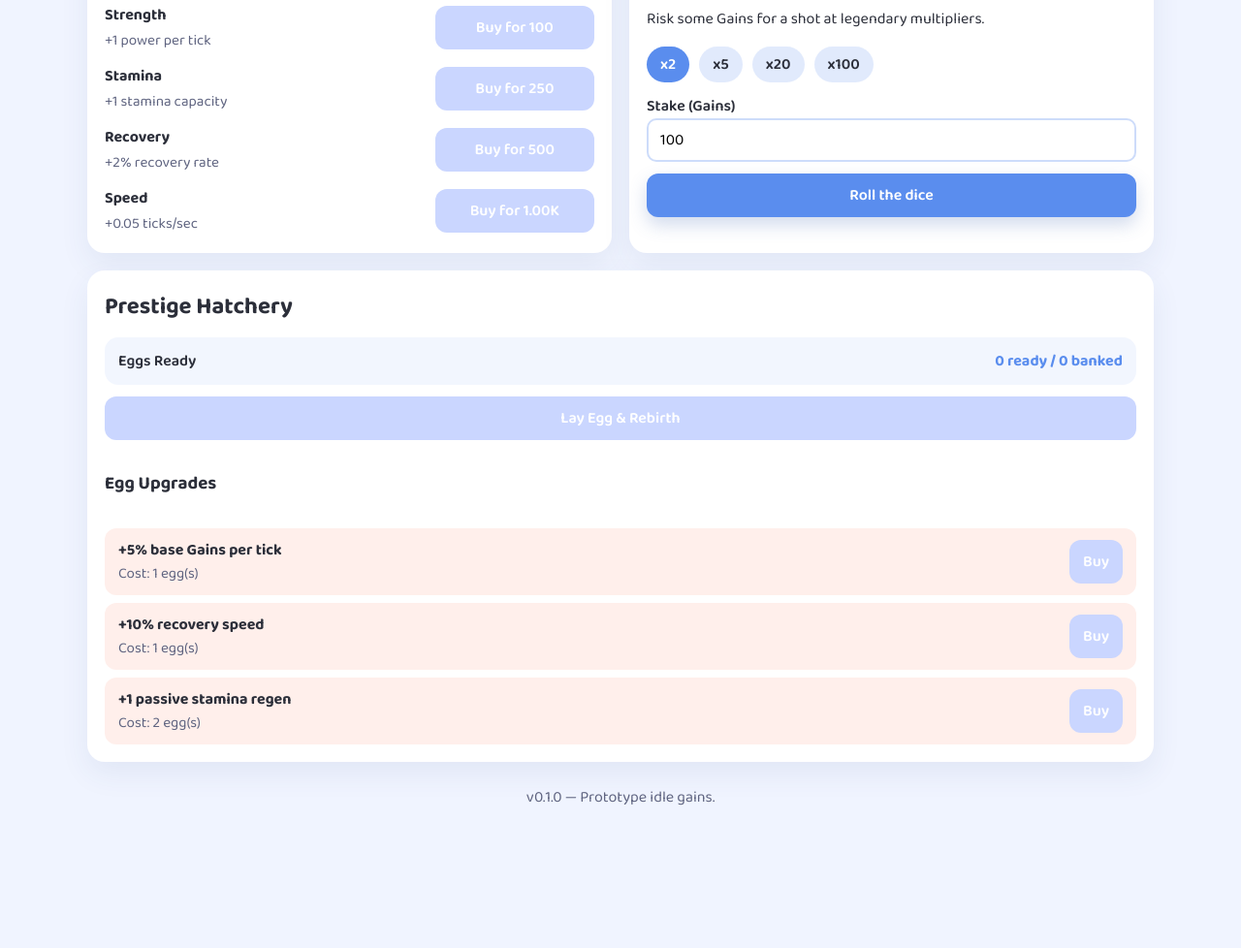
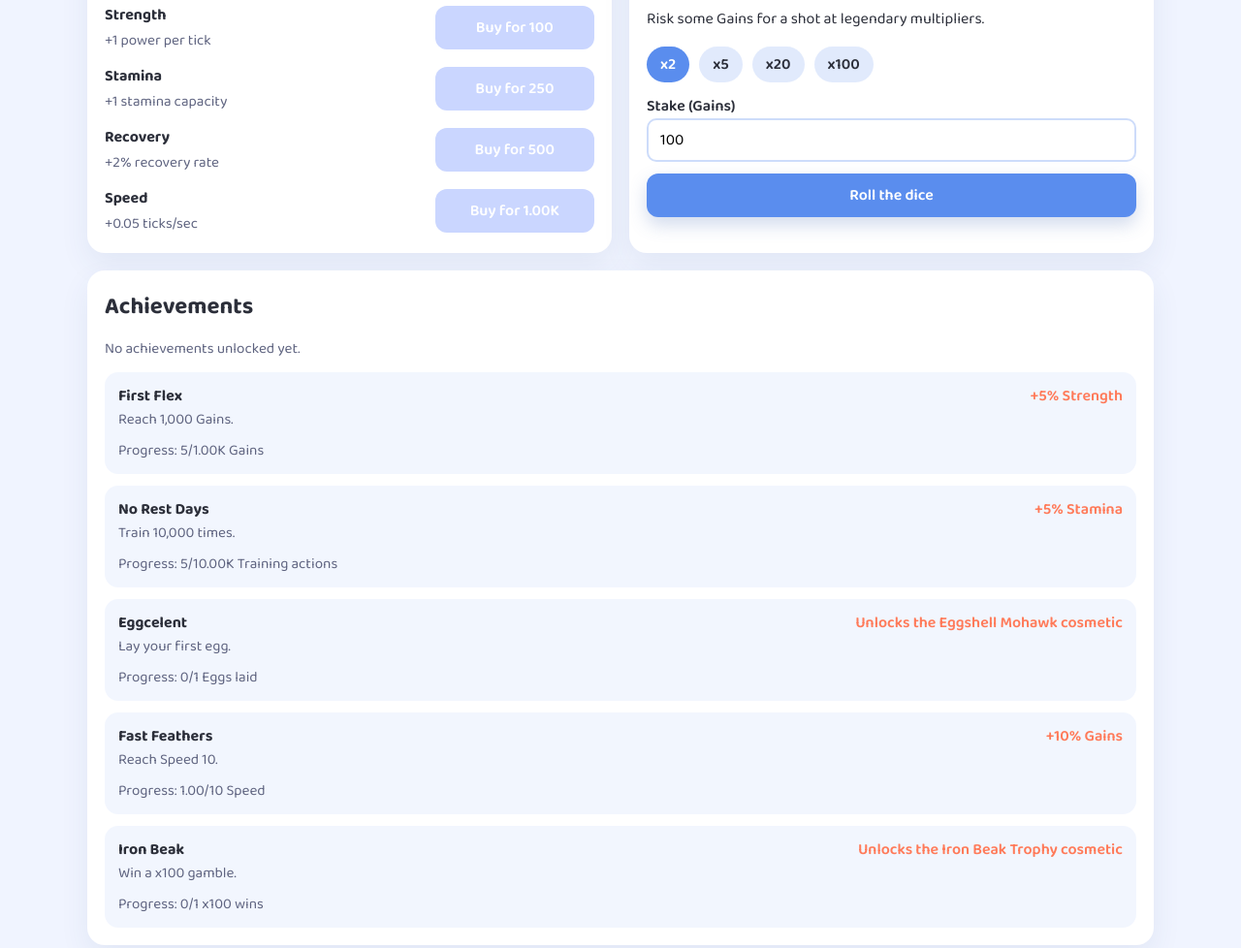
Before and after one commit to prebenjor/HowToTrainYourBird, a plain HTML site: page src/index.html in a window 1280 px wide. Shown: the part 806-1784 px from the top of the page at 97% size. Before the commit the page ends 1665 px from the top, so only its background shows below. Drawn offline with Linux system fonts and the light colour scheme.

Commit message:
Add achievements system and balance stat scaling

```diff
--- a/src/index.html
+++ b/src/index.html
@@ -251,6 +251,75 @@
         font-weight: 700;
       }
 
+      .achievement-grid {
+        display: grid;
+        gap: 12px;
+      }
+
+      .achievement-row {
+        border-radius: 14px;
+        background: rgba(90, 141, 238, 0.08);
+        padding: 12px 14px;
+        display: grid;
+        gap: 8px;
+        transition: transform 0.2s ease, box-shadow 0.2s ease;
+      }
+
+      .achievement-row.unlocked {
+        background: rgba(255, 122, 89, 0.16);
+        box-shadow: 0 8px 18px rgba(255, 122, 89, 0.2);
+      }
+
+      .achievement-head {
+        display: flex;
+        justify-content: space-between;
+        gap: 12px;
+        align-items: flex-start;
+        flex-wrap: wrap;
+      }
+
+      .achievement-title {
+        font-weight: 700;
+      }
+
+      .achievement-desc {
+        color: var(--muted);
+        font-size: 0.95rem;
+      }
+
+      .achievement-reward {
+        font-weight: 600;
+        color: var(--accent-strong);
+        text-align: right;
+      }
+
+      .achievement-status {
+        font-size: 0.95rem;
+        color: var(--muted);
+      }
+
+      .achievement-latest {
+        margin-bottom: 12px;
+        font-size: 0.95rem;
+        color: var(--muted);
+      }
+
+      .achievement-flash {
+        animation: pop 0.4s ease;
+      }
+
+      @keyframes pop {
+        0% {
+          transform: scale(1);
+        }
+        40% {
+          transform: scale(1.01);
+        }
+        100% {
+          transform: scale(1);
+        }
+      }
+
       footer {
         margin-top: auto;
         color: var(--muted);
@@ -273,6 +342,8 @@
         <article class="panel" id="gamble-panel"></article>
       </section>
 
+      <section class="panel" id="achievements-panel"></section>
+
       <section class="panel" id="prestige-panel"></section>
     </main>
     <footer>v0.1.0 &mdash; Prototype idle gains.</footer>
--- a/src/main.js
+++ b/src/main.js
@@ -2,23 +2,41 @@ import { Stats } from "./systems/stats.js";
 import { TrainingSystem } from "./systems/training.js";
 import { GambleSystem } from "./systems/gamble.js";
 import { PrestigeSystem } from "./systems/prestige.js";
+import { AchievementSystem } from "./systems/achievements.js";
 import { StatsPanel, ProgressPanel } from "./ui/StatsPanel.js";
 import { UpgradeMenu } from "./ui/UpgradeMenu.js";
 import { GamblePanel } from "./ui/GambleModal.js";
 import { PrestigePanel } from "./ui/PrestigePanel.js";
+import { AchievementsPanel } from "./ui/AchievementsPanel.js";
 
 const stats = new Stats();
+let achievementsPanel;
+
 const trainingSystem = new TrainingSystem(stats, {
   onTick: () => updateUI(),
   onRestChange: (resting) => progressPanel.setResting(resting),
 });
 const gambleSystem = new GambleSystem(stats);
 const prestigeSystem = new PrestigeSystem(stats);
+const achievementSystem = new AchievementSystem(stats, (achievement) => {
+  gambleSystem.pushLog(`Achievement unlocked: ${achievement.name}!`);
+  if (achievementsPanel) {
+    achievementsPanel.notifyUnlock(achievement);
+  }
+});
 
 const statsPanel = new StatsPanel(document.getElementById("stats-panel"), stats);
 const progressPanel = new ProgressPanel(document.getElementById("progress-panel"), stats);
 const upgradesPanel = new UpgradeMenu(document.getElementById("upgrades-panel"), stats, updateUI);
-const gamblePanel = new GamblePanel(document.getElementById("gamble-panel"), gambleSystem, stats, updateUI);
+new GamblePanel(document.getElementById("gamble-panel"), gambleSystem, stats, {
+  onChange: updateUI,
+  onAttempt: (result) => {
+    if (result.success) {
+      achievementSystem.recordGamble(result.multiplier, result.won);
+      updateUI();
+    }
+  },
+});
 const prestigePanel = new PrestigePanel(
   document.getElementById("prestige-panel"),
   stats,
@@ -29,14 +47,20 @@ const prestigePanel = new PrestigePanel(
   },
   updateUI
 );
+achievementsPanel = new AchievementsPanel(
+  document.getElementById("achievements-panel"),
+  achievementSystem
+);
 
 trainingSystem.start();
 
 function updateUI() {
+  achievementSystem.update();
   statsPanel.update();
   progressPanel.update();
   upgradesPanel.update();
   prestigePanel.update();
+  achievementsPanel.update();
 }
 
 updateUI();
--- /dev/null
+++ b/src/systems/achievements.js
@@ -0,0 +1,122 @@
+const ACHIEVEMENTS = [
+  {
+    id: "first-flex",
+    name: "First Flex",
+    description: "Reach 1,000 Gains.",
+    reward: "+5% Strength",
+    check: (stats) => stats.totalGains >= 1_000,
+    applyReward: (stats) => {
+      stats.multiplyStatMultiplier("strength", 1.05);
+    },
+    getProgress: (stats) => ({
+      current: stats.totalGains,
+      target: 1_000,
+      unit: "Gains",
+    }),
+  },
+  {
+    id: "no-rest-days",
+    name: "No Rest Days",
+    description: "Train 10,000 times.",
+    reward: "+5% Stamina",
+    check: (stats) => stats.trainingActions >= 10_000,
+    applyReward: (stats) => {
+      stats.multiplyStatMultiplier("stamina", 1.05);
+    },
+    getProgress: (stats) => ({
+      current: stats.trainingActions,
+      target: 10_000,
+      unit: "Training actions",
+    }),
+  },
+  {
+    id: "eggcelent",
+    name: "Eggcelent",
+    description: "Lay your first egg.",
+    reward: "Unlocks the Eggshell Mohawk cosmetic",
+    check: (stats) => stats.totalEggsLaid > 0,
+    applyReward: (stats) => {
+      stats.unlockCosmetic("Eggshell Mohawk");
+    },
+    getProgress: (stats) => ({
+      current: stats.totalEggsLaid,
+      target: 1,
+      unit: "Eggs laid",
+    }),
+  },
+  {
+    id: "fast-feathers",
+    name: "Fast Feathers",
+    description: "Reach Speed 10.",
+    reward: "+10% Gains",
+    check: (stats) => stats.getSpeedValue() >= 10,
+    applyReward: (stats) => {
+      stats.multipliers.gain *= 1.1;
+    },
+    getProgress: (stats) => ({
+      current: stats.getSpeedValue(),
+      target: 10,
+      unit: "Speed",
+      precision: 2,
+    }),
+  },
+  {
+    id: "iron-beak",
+    name: "Iron Beak",
+    description: "Win a x100 gamble.",
+    reward: "Unlocks the Iron Beak Trophy cosmetic",
+    check: (_, flags) => flags.hundredWin,
+    applyReward: (stats) => {
+      stats.unlockCosmetic("Iron Beak Trophy");
+    },
+    getProgress: (_, flags) => ({
+      current: flags.hundredWin ? 1 : 0,
+      target: 1,
+      unit: "x100 wins",
+    }),
+  },
+];
+
+export class AchievementSystem {
+  constructor(stats, onUnlock = () => {}) {
+    this.stats = stats;
+    this.onUnlock = onUnlock;
+    this.flags = {
+      hundredWin: false,
+    };
+    this.achievements = ACHIEVEMENTS.map((achievement) => ({
+      ...achievement,
+      unlocked: false,
+    }));
+  }
+
+  update() {
+    for (const achievement of this.achievements) {
+      if (achievement.unlocked) {
+        continue;
+      }
+      if (achievement.check(this.stats, this.flags)) {
+        achievement.unlocked = true;
+        if (achievement.applyReward) {
+          achievement.applyReward(this.stats);
+        }
+        this.onUnlock(achievement);
+      }
+    }
+  }
+
+  recordGamble(multiplier, won) {
+    if (won && multiplier === 100) {
+      this.flags.hundredWin = true;
+      this.update();
+    }
+  }
+
+  getAchievements() {
+    return this.achievements;
+  }
+
+  getFlags() {
+    return this.flags;
+  }
+}
--- a/src/systems/prestige.js
+++ b/src/systems/prestige.js
@@ -10,6 +10,7 @@ export class PrestigeSystem {
   prestige() {
     const eggsEarned = this.stats.getPrestigeEggs();
     this.stats.eggs += eggsEarned;
+    this.stats.recordEggsLaid(eggsEarned);
     this.stats.resetForPrestige();
     return eggsEarned;
   }
--- a/src/systems/stats.js
+++ b/src/systems/stats.js
@@ -62,13 +62,20 @@ export class Stats {
     this.eggs = 0;
     this.spentEggs = 0;
 
+    this.trainingActions = 0;
+    this.totalEggsLaid = 0;
+
     this.multipliers = {
       gain: 1,
       recovery: 1,
+      strength: 1,
+      stamina: 1,
+      speed: 1,
     };
 
     this.passiveStaminaRegen = 0;
     this.stamina = this.getMaxStamina();
+    this.cosmetics = new Set();
   }
 
   static get STAT_CONFIG() {
@@ -92,19 +99,19 @@ export class Stats {
   }
 
   getStrengthValue() {
-    return 1 + this.levels.strength;
+    return (1 + this.levels.strength) * this.multipliers.strength;
   }
 
   getStaminaCapacity() {
-    return 10 + this.levels.stamina;
+    return Math.round((10 + this.levels.stamina) * this.multipliers.stamina);
   }
 
   getRecoveryValue() {
-    return 1 + this.levels.recovery * 0.1;
+    return (1 + this.levels.recovery * 0.02) * this.multipliers.recovery;
   }
 
   getSpeedValue() {
-    return 1 + this.levels.speed * 0.5;
+    return (1 + this.levels.speed * 0.5) * this.multipliers.speed;
   }
 
   getGainsPerTick() {
@@ -116,7 +123,7 @@ export class Stats {
   }
 
   getRestRatePerSecond() {
-    return this.getRecoveryValue() * 0.5 * this.multipliers.recovery;
+    return this.getRecoveryValue() * 0.5;
   }
 
   getMaxStamina() {
@@ -211,6 +218,34 @@ export class Stats {
     return this.passiveStaminaRegen;
   }
 
+  recordTrainingAction(count = 1) {
+    this.trainingActions += count;
+  }
+
+  recordEggsLaid(amount) {
+    if (amount > 0) {
+      this.totalEggsLaid += amount;
+    }
+  }
+
+  multiplyStatMultiplier(stat, factor) {
+    if (!(stat in this.multipliers)) {
+      return;
+    }
+    this.multipliers[stat] *= factor;
+    if (stat === "stamina") {
+      this.stamina = Math.min(this.stamina, this.getMaxStamina());
+    }
+  }
+
+  unlockCosmetic(name) {
+    this.cosmetics.add(name);
+  }
+
+  getCosmetics() {
+    return Array.from(this.cosmetics.values());
+  }
+
   getGainsPerHourEstimate() {
     const gainsPerTick = this.getGainsPerTick();
     const ticksPerSecond = this.getTicksPerSecond();
--- a/src/systems/training.js
+++ b/src/systems/training.js
@@ -45,6 +45,7 @@ export class TrainingSystem {
     if (!this.resting) {
       while (this.tickAccumulator >= 1) {
         if (this.stats.consumeStamina(1)) {
+          this.stats.recordTrainingAction();
           const gains = this.stats.getGainsPerTick();
           this.stats.addGains(gains);
           this.onTick({ gains, stamina: this.stats.stamina });
--- /dev/null
+++ b/src/ui/AchievementsPanel.js
@@ -0,0 +1,89 @@
+import { formatNumber } from "../systems/gamble.js";
+
+export class AchievementsPanel {
+  constructor(root, achievementSystem) {
+    this.root = root;
+    this.achievementSystem = achievementSystem;
+    this.lastUnlockNode = null;
+    this.rows = new Map();
+    this.build();
+  }
+
+  build() {
+    const achievements = this.achievementSystem.getAchievements();
+    const rowsHtml = achievements
+      .map(
+        (achievement) => `
+          <div class="achievement-row" data-achievement="${achievement.id}">
+            <div class="achievement-head">
+              <div>
+                <div class="achievement-title">${achievement.name}</div>
+                <div class="achievement-desc">${achievement.description}</div>
+              </div>
+              <div class="achievement-reward">${achievement.reward}</div>
+            </div>
+            <div class="achievement-status" data-role="status"></div>
+          </div>
+        `
+      )
+      .join("");
+
+    this.root.innerHTML = `
+      <h2>Achievements</h2>
+      <div class="achievement-latest" data-role="latest">No achievements unlocked yet.</div>
+      <div class="achievement-grid">${rowsHtml}</div>
+    `;
+
+    this.lastUnlockNode = this.root.querySelector('[data-role="latest"]');
+    this.root.querySelectorAll("[data-achievement]").forEach((row) => {
+      const id = row.dataset.achievement;
+      const statusNode = row.querySelector('[data-role="status"]');
+      this.rows.set(id, {
+        row,
+        statusNode,
+      });
+    });
+  }
+
+  notifyUnlock(achievement) {
+    if (this.lastUnlockNode) {
+      this.lastUnlockNode.textContent = `Unlocked: ${achievement.name} — ${achievement.reward}`;
+    }
+    const rowData = this.rows.get(achievement.id);
+    if (rowData) {
+      rowData.row.classList.add("unlocked");
+    }
+    this.root.classList.add("achievement-flash");
+    window.setTimeout(() => this.root.classList.remove("achievement-flash"), 400);
+  }
+
+  update() {
+    const achievements = this.achievementSystem.getAchievements();
+    const flags = this.achievementSystem.getFlags();
+    achievements.forEach((achievement) => {
+      const data = this.rows.get(achievement.id);
+      if (!data) {
+        return;
+      }
+      const progress = achievement.getProgress
+        ? achievement.getProgress(this.achievementSystem.stats, flags)
+        : null;
+      if (achievement.unlocked) {
+        data.statusNode.textContent = "Unlocked";
+        data.row.classList.add("unlocked");
+      } else if (progress) {
+        const { current, target, unit, precision } = progress;
+        let currentFormatted = typeof current === "number" ? formatNumber(current) : current;
+        let targetFormatted = typeof target === "number" ? formatNumber(target) : target;
+        if (precision !== undefined && typeof current === "number") {
+          currentFormatted = Number(current).toFixed(precision);
+        }
+        data.statusNode.textContent = `Progress: ${currentFormatted}/${targetFormatted} ${unit}`;
+        data.row.classList.remove("unlocked");
+      } else {
+        data.statusNode.textContent = "In progress";
+        data.row.classList.remove("unlocked");
+      }
+    });
+  }
+}
--- a/src/ui/GambleModal.js
+++ b/src/ui/GambleModal.js
@@ -1,11 +1,12 @@
 import { formatNumber } from "../systems/gamble.js";
 
 export class GamblePanel {
-  constructor(root, gambleSystem, stats, onChange = () => {}) {
+  constructor(root, gambleSystem, stats, { onChange = () => {}, onAttempt = () => {} } = {}) {
     this.root = root;
     this.gambleSystem = gambleSystem;
     this.stats = stats;
     this.onChange = onChange;
+    this.onAttempt = onAttempt;
     this.selectedMultiplier = 2;
     this.build();
   }
@@ -47,8 +48,10 @@ export class GamblePanel {
     this.actionButton.addEventListener("click", () => {
       const stake = Number(this.stakeInput.value);
       const result = this.gambleSystem.attempt(this.selectedMultiplier, stake);
+      const enrichedResult = { ...result, multiplier: this.selectedMultiplier, stake };
       if (!result.success) {
         this.pushLog(result.reason);
+        this.onAttempt(enrichedResult);
         return;
       }
       if (result.won) {
@@ -57,6 +60,7 @@ export class GamblePanel {
         this.pushLog(`Ouch! Lost ${formatNumber(-result.delta)} Gains.`);
       }
       this.onChange();
+      this.onAttempt(enrichedResult);
       this.renderLog();
     });
 
```
Also changed, not shown: src/systems/gamble.js (+4 -4 lines).
